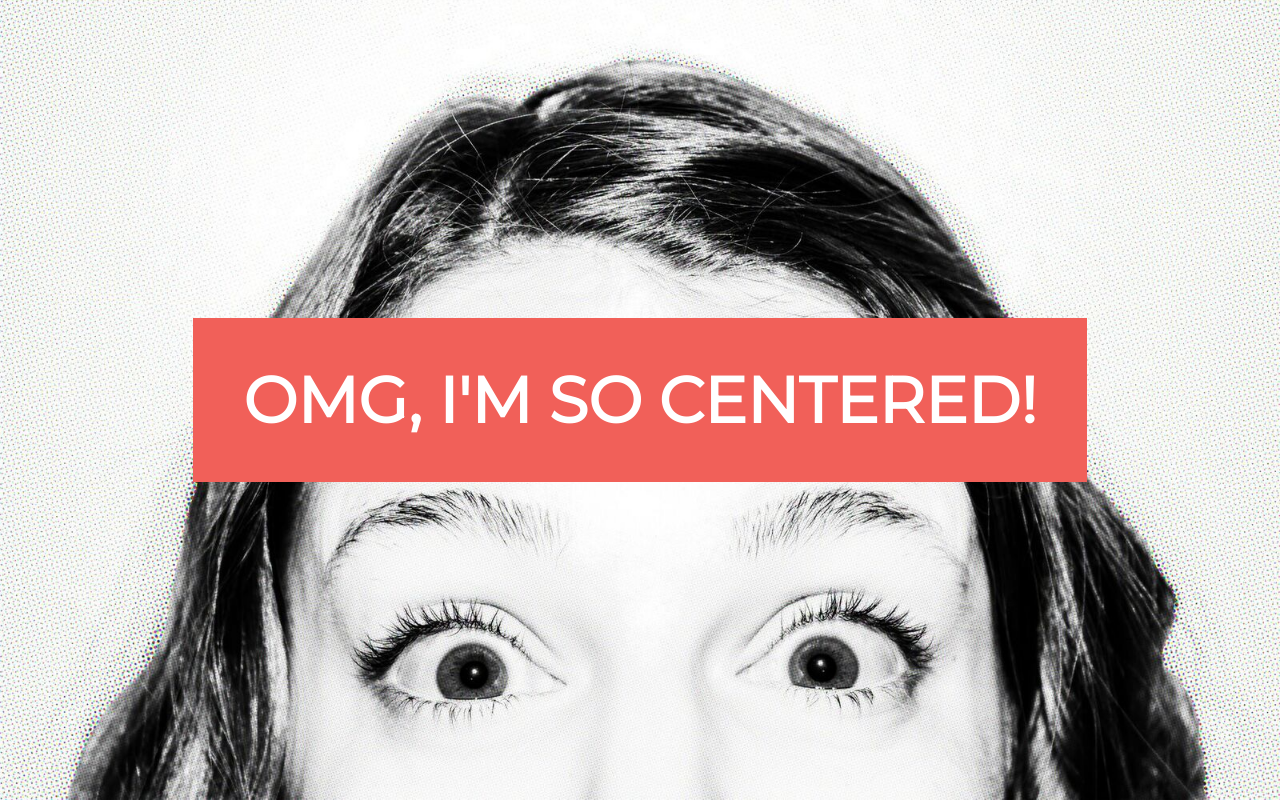
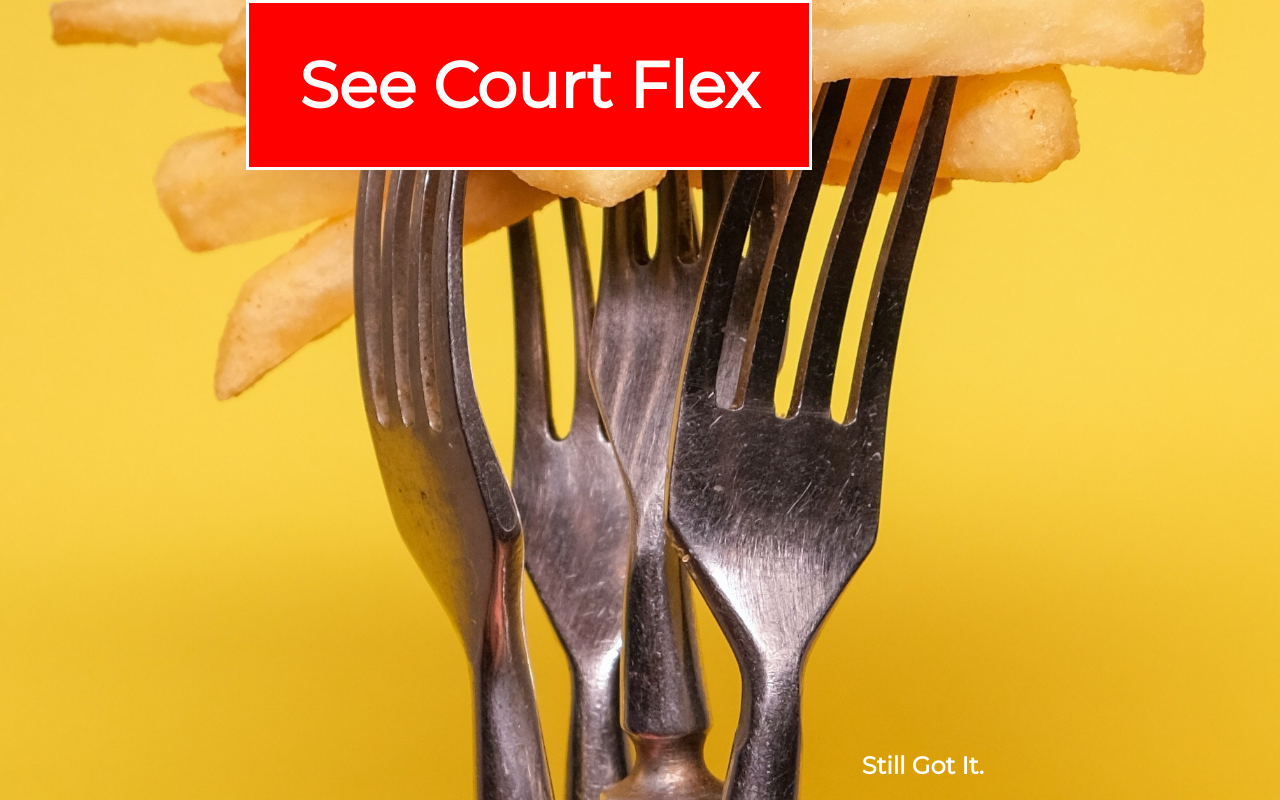
Before and after one commit to courtwinters/flexbox, a plain HTML site: page index.html in a window 1280 px wide. Drawn offline with Linux system fonts and the light colour scheme; a web font is replaced by a local one.

Commit message:
Initial commit

```diff
--- a/css/style.css
+++ b/css/style.css
@@ -12,22 +12,39 @@ body {
   display: flex;
   justify-content: center;
   align-items: center;
-  background: url('../img/wow.png') bottom center no-repeat;
+  background: url('../img/french-fries.jpg') bottom center no-repeat;
   background-size: cover;
 }
 
 .centered {
+  align-self: flex-start;
+  padding: .0125em 3.125em;
+  font-family:'Montserrat', sans-serif;
+  background: red;
+  border-style: solid;
+  border-width: medium;
+  border-color: #fff;
+}
+
+.bottom {
+  font-family: 'Montserrat', sans-serif;
   padding: 0 3.125em;
-  font-family:'Montserrat', sans-serif;
-  background: #f16059;
+  align-self: flex-end;
+
 }
 
 h1 {
-  font-size: 2em;
+  font-size: 2.5em;
   color: #fff;
   text-align: center;
 }
 
+h2 {
+  font-size: 1.5em;
+  color: #fff;
+  text-align: center;
+
+}
 @media screen and (min-width: 786px) {
   h1 {
     font-size: 3em;
--- a/index.html
+++ b/index.html
@@ -3,7 +3,7 @@
 
 <head>
   <meta charset="UTF-8">
-  <title>Skillcrush Flexbox Example</title>
+  <title>See Court Flex</title>
   <meta name="viewport" content="width=device-width, initial-scale=1.0">
   <link href="https://fonts.googleapis.com/css2?family=Bungee+Shade&family=Faster+One&family=Galada&family=Montserrat&family=Oswald&family=Poppins:wght@300&family=Raleway&display=swap" rel="stylesheet">
   <link rel="stylesheet" href="css/style.css">
@@ -11,7 +11,11 @@
 
 <body>
   <div class="centered">
-      <h1>OMG, I'M SO CENTERED!</h1>
+      <h1>See Court Flex</h1>
+  </div>
+
+  <div class="bottom">
+    <h2>Still Got It.</h2>
   </div>
 
 
```
Also changed, not shown: img/french-fries.jpg (added), 1 other file.
